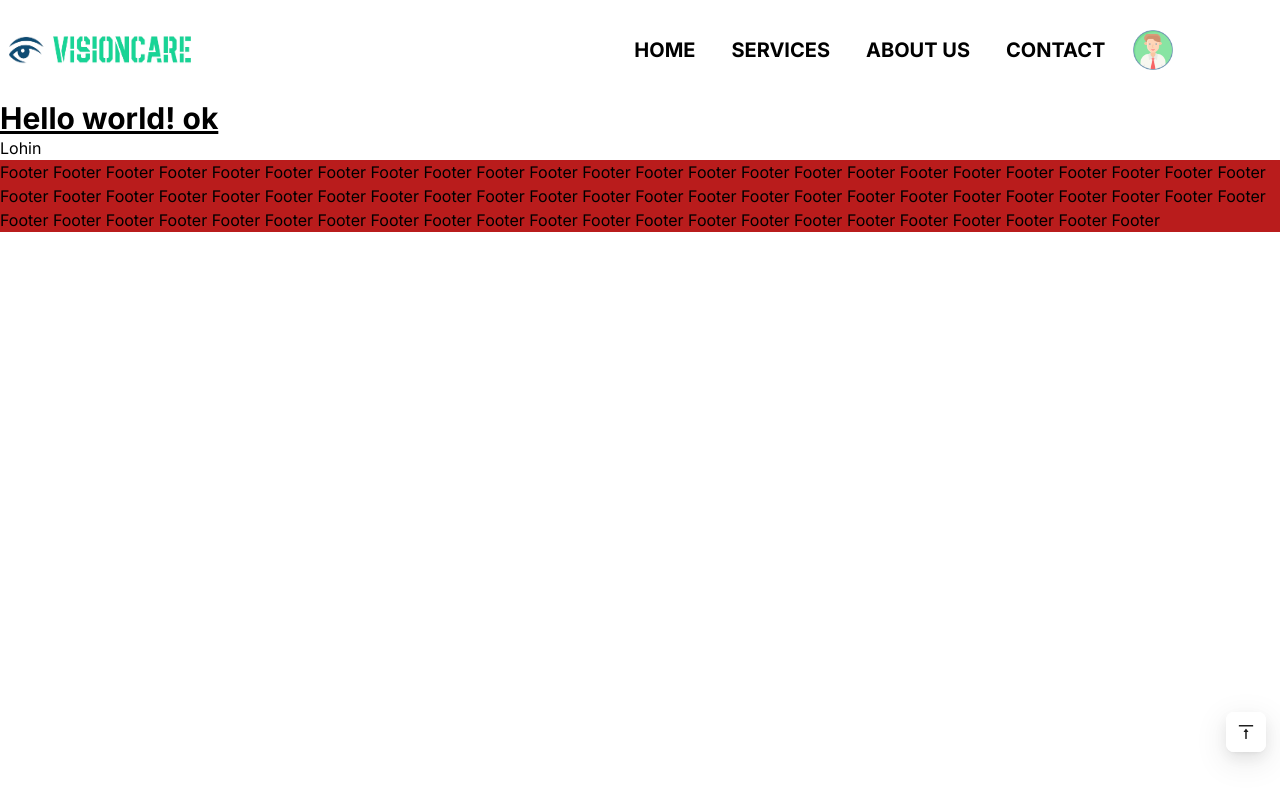
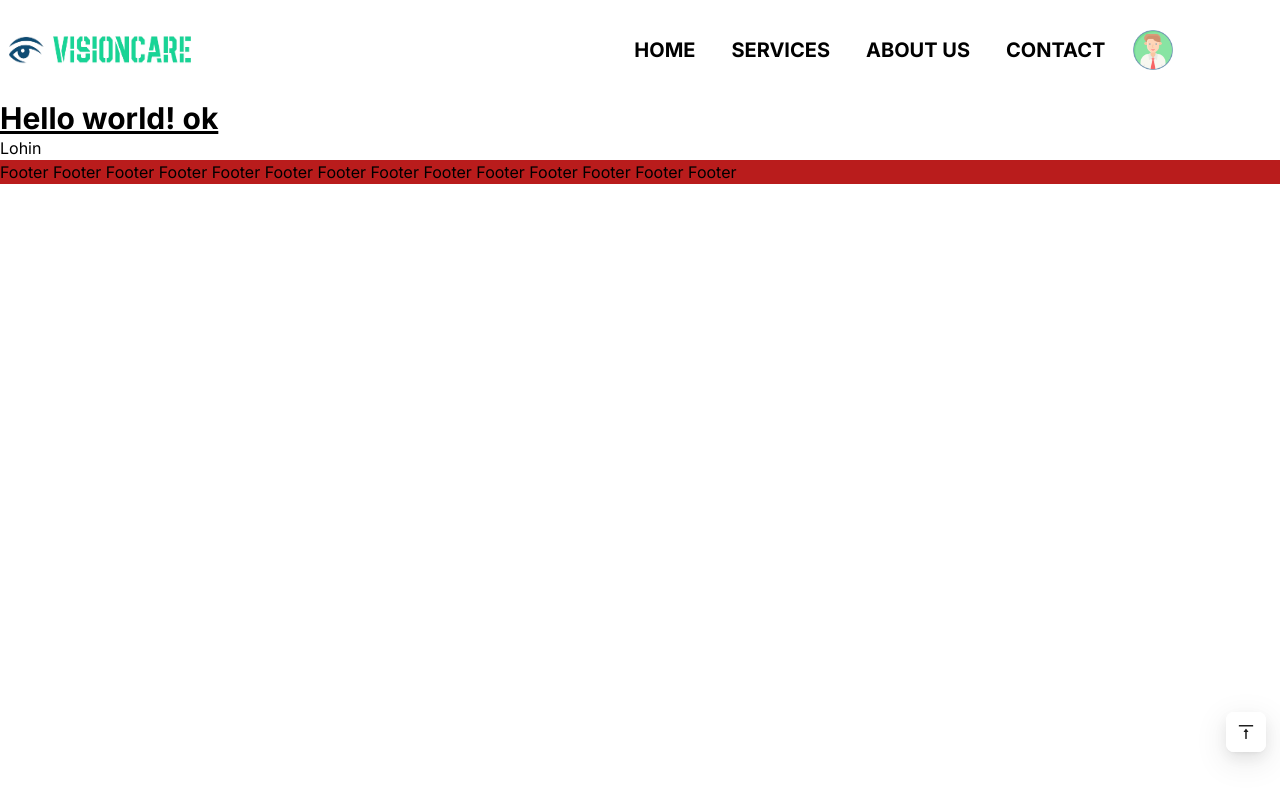
Before and after one commit to akashsdk/shaplamart, a Next.js app: page / in a window 1280 px wide. Built offline with nearby package versions, Linux system fonts and the light colour scheme.

Commit message:
Update Footer.tsx

```diff
--- a/src/app/components/Footer.tsx
+++ b/src/app/components/Footer.tsx
@@ -19,62 +19,7 @@ function Footer() {
       Footer
       Footer
 
-      Footer
-      Footer
-      Footer
-      Footer
-      Footer
-      Footer
-      Footer
-      Footer
-      Footer
-      Footer
-      Footer
-      Footer
-      Footer
-      Footer
-      Footer
-      Footer
-      Footer
-      Footer
-      Footer
-      Footer
-      Footer
-      Footer
-      Footer
-      Footer
-      Footer
-      Footer
-      Footer
-      Footer
-      Footer
-      Footer
-      Footer
-      Footer
-      Footer
-      Footer
-      Footer
-      Footer
-      Footer
-      Footer
-      Footer
-      Footer
-      Footer
-      Footer
-      Footer
-      Footer
-      Footer
-      Footer
-      Footer
-      Footer
-      Footer
-      Footer
-      Footer
-      Footer
-      Footer
-      Footer
-      Footer
-      Footer
+
     </div>
   )
 }
```
